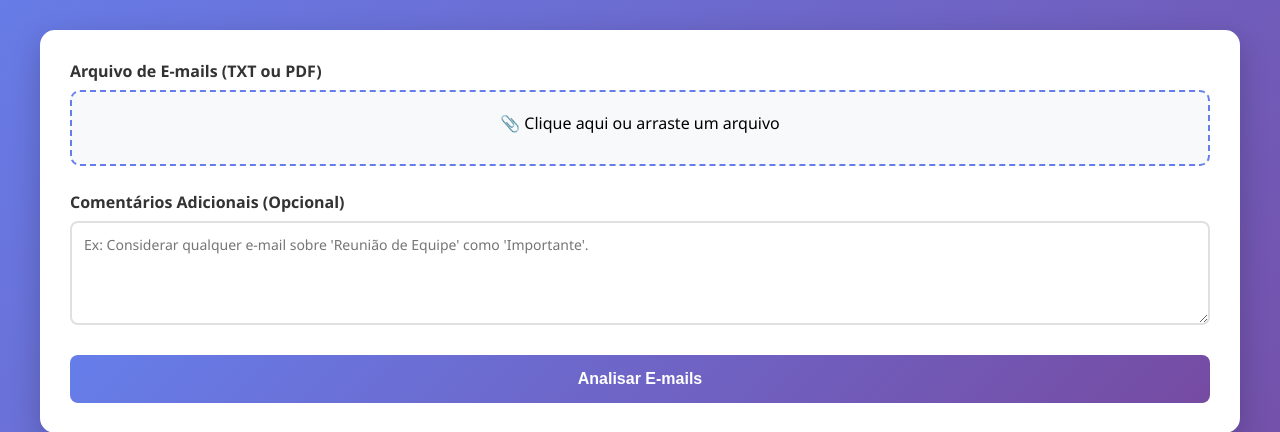
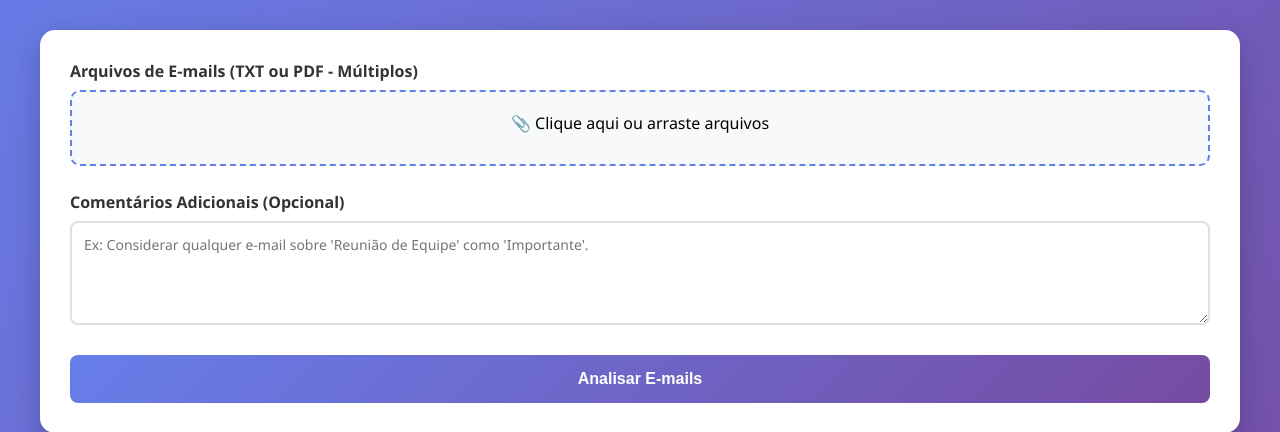
Before and after one commit to arthurhdr/classificador-de-emails, a Flask app: page / in a window 1280 px wide. Shown: the part 107-539 px from the top of the page. Run offline with Flask 3, Linux system fonts and the light colour scheme.

Commit message:
Adição de funções

```diff
--- a/app.py
+++ b/app.py
@@ -28,32 +28,36 @@ def index():
 # Rota para receber os dados e categorizar
 @app.route('/categorizar', methods=['POST'])
 def categorizar_emails():
-    # Verifica se o arquivo foi enviado na requisição
-    if 'file' not in request.files:
+    # Verifica se os arquivos foram enviados na requisição
+    if 'files' not in request.files:
         return jsonify({"error": "Nenhum arquivo enviado"}), 400
 
-    file = request.files['file']
+    files = request.files.getlist('files')
     comentarios_adicionais = request.form.get('comentarios', '')
 
-    # Se o usuário não selecionou um arquivo, o navegador envia um
-    # arquivo vazio sem nome.
-    if file.filename == '':
+    # Se o usuário não selecionou nenhum arquivo
+    if len(files) == 0 or all(file.filename == '' for file in files):
         return jsonify({"error": "Nenhum arquivo selecionado"}), 400
 
     texto_emails = ""
-    try:
-        if file.filename.lower().endswith('.pdf'):
-            # Processa o arquivo PDF
-            with fitz.open(stream=file.read(), filetype="pdf") as doc:
-                for page in doc:
-                    texto_emails += page.get_text()
-        elif file.filename.lower().endswith('.txt'):
-            # Processa o arquivo TXT
-            texto_emails = file.read().decode('utf-8')
-        else:
-            return jsonify({"error": "Formato de arquivo não suportado. Use .txt ou .pdf"}), 400
-    except Exception as e:
-        return jsonify({"error": f"Erro ao ler o arquivo: {e}"}), 500
+
+    for file in files:
+        if file.filename == '':
+            continue
+
+        try:
+            if file.filename.lower().endswith('.pdf'):
+                # Processa o arquivo PDF
+                with fitz.open(stream=file.read(), filetype="pdf") as doc:
+                    for page in doc:
+                        texto_emails += page.get_text() + "\n"
+            elif file.filename.lower().endswith('.txt'):
+                # Processa o arquivo TXT
+                texto_emails += file.read().decode('utf-8') + "\n"
+            else:
+                return jsonify({"error": f"Formato de arquivo não suportado: {file.filename}. Use .txt ou .pdf"}), 400
+        except Exception as e:
+            return jsonify({"error": f"Erro ao ler o arquivo {file.filename}: {e}"}), 500
 
     # Monta o prompt exatamente como especificado
     prompt = f"""
@@ -74,8 +78,8 @@ E-mails para Classificar (Os e-mails podem ou não ser numerados):
 Formato de Saída Obrigatório: Retorne a saída estritamente como um JSON formatado da seguinte forma. Não inclua texto explicativo antes ou depois.
 {{
   "resultado_categorizacao": [
-    {{ "id_email": 1, "classificacao": "Importante", "justificativa_curta": "Menciona 'Fatura Vencida'.", "ideia_de_resposta": "Política da empresa sobre fatura atrasada" }},
-    {{ "id_email": 2, "classificacao": "Não Importante", "justificativa_curta": "É uma newsletter semanal de marketing.", "ideia_de_resposta": "Não responder" }}
+    {{ "id_email": 1, "titulo": "Fatura Vencida", "classificacao": "Importante", "justificativa_curta": "Menciona 'Fatura Vencida'.", "ideia_de_resposta": "Política da empresa sobre fatura atrasada" }},
+    {{ "id_email": 2, "titulo": "Newsletter Marketing", "classificacao": "Não Importante", "justificativa_curta": "É uma newsletter semanal de marketing.", "ideia_de_resposta": "Não responder" }}
   ]
 }}
 """
--- a/static/script.js
+++ b/static/script.js
@@ -14,20 +14,26 @@ document.addEventListener('DOMContentLoaded', () => {
 
     fileInput.addEventListener('change', (e) => {
         if (e.target.files.length > 0) {
-            fileName.textContent = `✓ ${e.target.files[0].name}`;
+            if (e.target.files.length === 1) {
+                fileName.textContent = `✓ ${e.target.files[0].name}`;
+            } else {
+                fileName.textContent = `✓ ${e.target.files.length} arquivos selecionados`;
+            }
         }
     });
 
     analyzeBtn.addEventListener('click', async () => {
-        const file = fileInput.files[0];
+        const files = fileInput.files;
 
-        if (!file) {
-            showError('Por favor, selecione um arquivo.');
+        if (files.length === 0) {
+            showError('Por favor, selecione pelo menos um arquivo.');
             return;
         }
 
         const formData = new FormData();
-        formData.append('file', file);
+        for (let i = 0; i < files.length; i++) {
+            formData.append('files', files[i]);
+        }
         formData.append('comentarios', comments.value);
 
         analyzeBtn.disabled = true;
@@ -88,10 +94,11 @@ document.addEventListener('DOMContentLoaded', () => {
         // Lista de e-mails
         emailsList.innerHTML = emails.map(email => {
             const classe = email.classificacao === 'Importante' ? 'importante' : 'nao-importante';
+            const titulo = email.titulo || 'Sem título';
             return `
                 <div class="email-item ${classe}">
                     <div class="email-header">
-                        <span class="email-id">E-mail #${email.id_email || 'N/A'}</span>
+                        <span class="email-id">E-mail #${email.id_email || 'N/A'} - ${titulo}</span>
                         <span class="badge ${classe}">${email.classificacao}</span>
                     </div>
                     <div class="email-content">
--- a/templates/index.html
+++ b/templates/index.html
@@ -15,13 +15,13 @@
 
         <div class="card">
             <div class="upload-section">
-                <label>Arquivo de E-mails (TXT ou PDF)</label>
+                <label>Arquivos de E-mails (TXT ou PDF - Múltiplos)</label>
                 <div class="file-input-wrapper">
                     <div class="file-input-label">
-                        📎 Clique aqui ou arraste um arquivo
+                        📎 Clique aqui ou arraste arquivos
                         <div class="file-name" id="fileName"></div>
                     </div>
-                    <input type="file" id="fileInput" name="file" accept=".txt,.pdf" required>
+                    <input type="file" id="fileInput" name="files" accept=".txt,.pdf" multiple required>
                 </div>
             </div>
 
```
Also changed, not shown: README.md.
